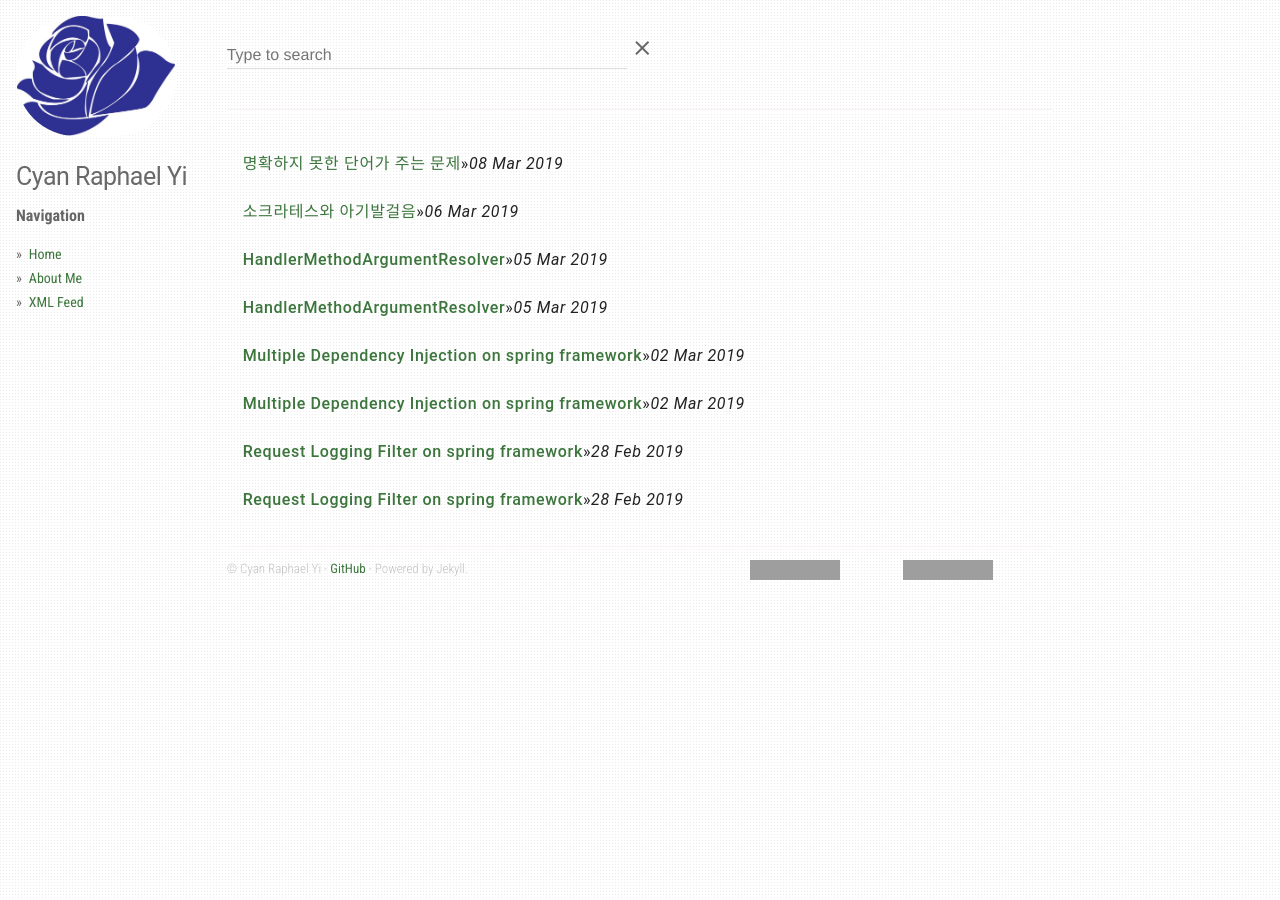
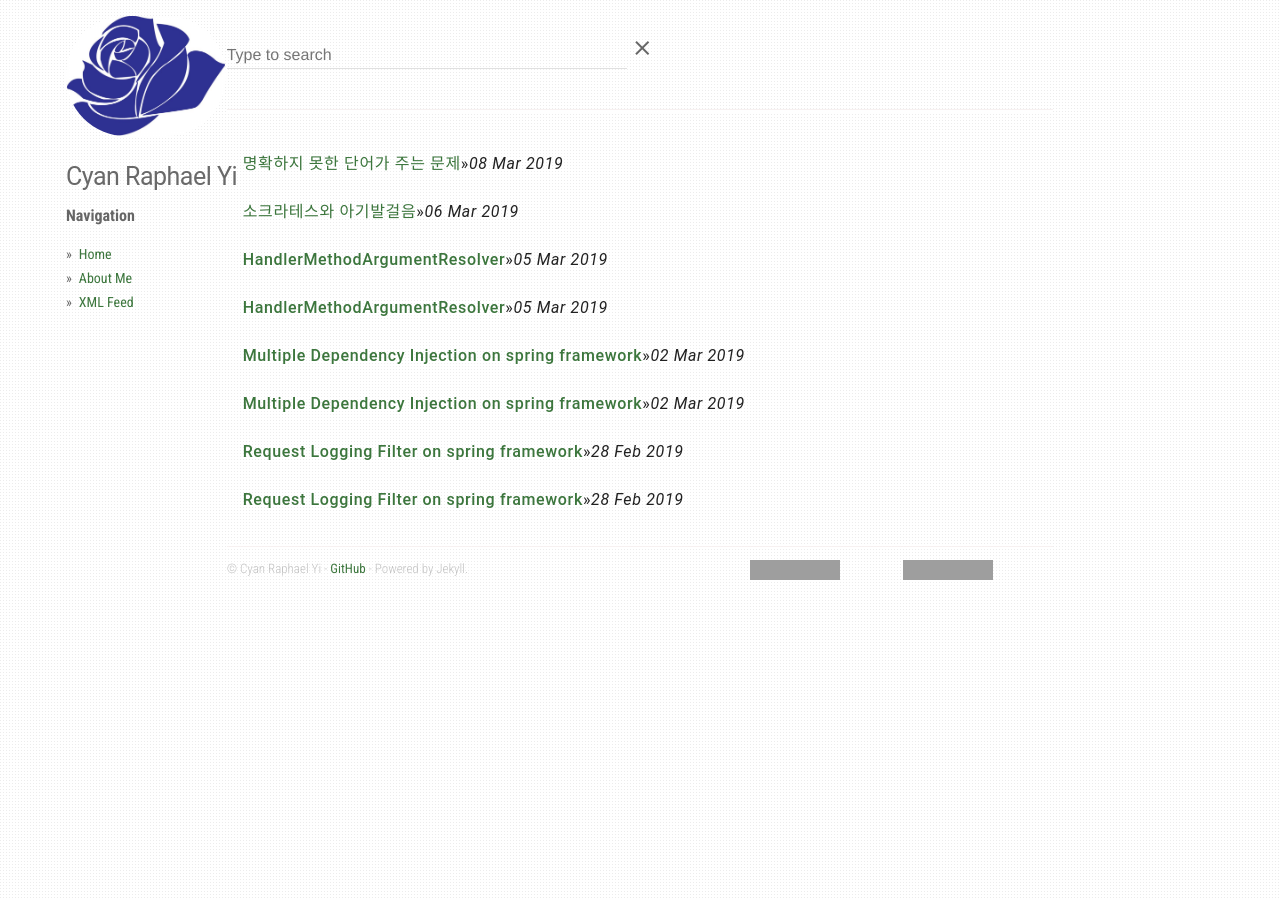
Before and after one commit to CyanRYi/sollabs-demo, a Jekyll site: the page built from index.md, in a window 1280 px wide. Built offline with Jekyll 4.4.1, drawn with Linux system fonts in a browser that asks for light colours; grey boxes are pictures that could not be loaded.

Commit message:
미세조정

```diff
--- a/static/css/main.css
+++ b/static/css/main.css
@@ -181,16 +181,17 @@ ul#search__results {
 @media (min-width: 840px) {
     div.profile, div.nav {
         width: 100%;
+        margin-left: 50px;
     }
 }
 
 @media (max-width: 839px) and (min-width: 480px) {
     div.profile, div.nav {
-        width: 50%;
+        width: 45%;
     }
 }
 @media (max-width: 479px) {
     div.profile, div.nav {
-        width: 50%;
+        width: 45%;
     }
 }
```
